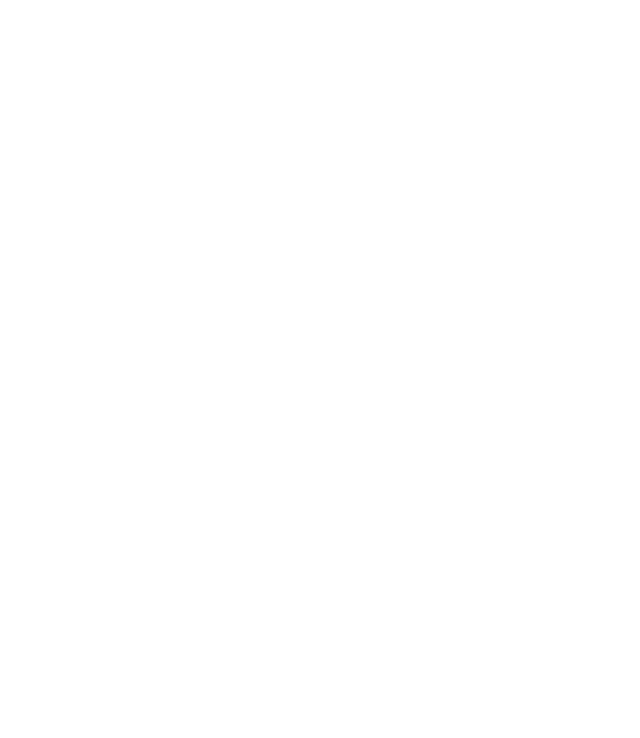
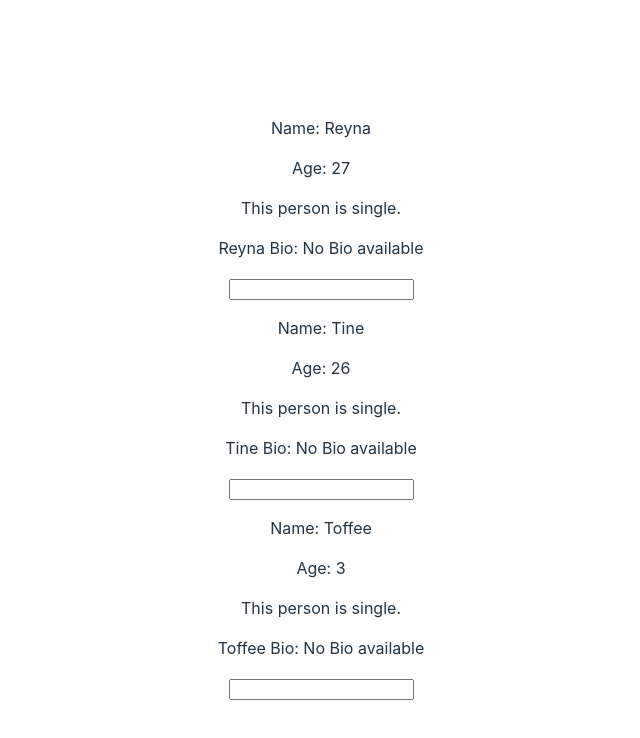
Before and after one commit to reynaroma/React-TypeScript, a React (Vite) app: page / in a window 1280 px wide. Shown: the top 738 px of the page, without its empty margins (319-959 px from the left). Built offline with nearby package versions, Linux system fonts and the light colour scheme.

Commit message:
Add type on the on change event

```diff
--- a/src/Person.tsx
+++ b/src/Person.tsx
@@ -1,4 +1,4 @@
-import { useState } from "react";
+import React, { useState } from "react";
 
 export interface Person {
   name: string;
@@ -7,23 +7,26 @@
 }
 
 export const Person = (props: Person) => {
-
-  const [isShowInfo, setShowInfo] = useState<boolean>(false);
+  const [personBio, setPersonBio] = useState<string | null>(null);
+  // const [isShowInfo, setShowInfo] = useState<boolean>(false);
   // every time the button is clicked, the value of the state will be toggled
   // const toggeleInfo = () => {
   //   setShowInfo((prev) => !prev);
   // }
 
+  const handleChange = (event: React.ChangeEvent<HTMLInputElement>) => {
+    setPersonBio(event.target.value)
+  }
+
   return (
     <div>
-      {isShowInfo && (
-        <>
-          <p>Name: {props.name}</p>
-          <p>Age: {props.age}</p>
-          <p>This person {props.isMarried ? "is married." : "is single."}</p>
-        </>
-      )}
+      <p>Name: {props.name}</p>
+      <p>Age: {props.age}</p>
+      <p>This person {props.isMarried ? "is married." : "is single."}</p>
       {/* <button onClick={toggeleInfo}>Toggle Info</button> */}
+      {" "}
+      <p>{props.name} Bio: {!personBio ? "No Bio available" : personBio}</p>
+      <input onChange={handleChange}/>
     </div>
   )
 }
```
